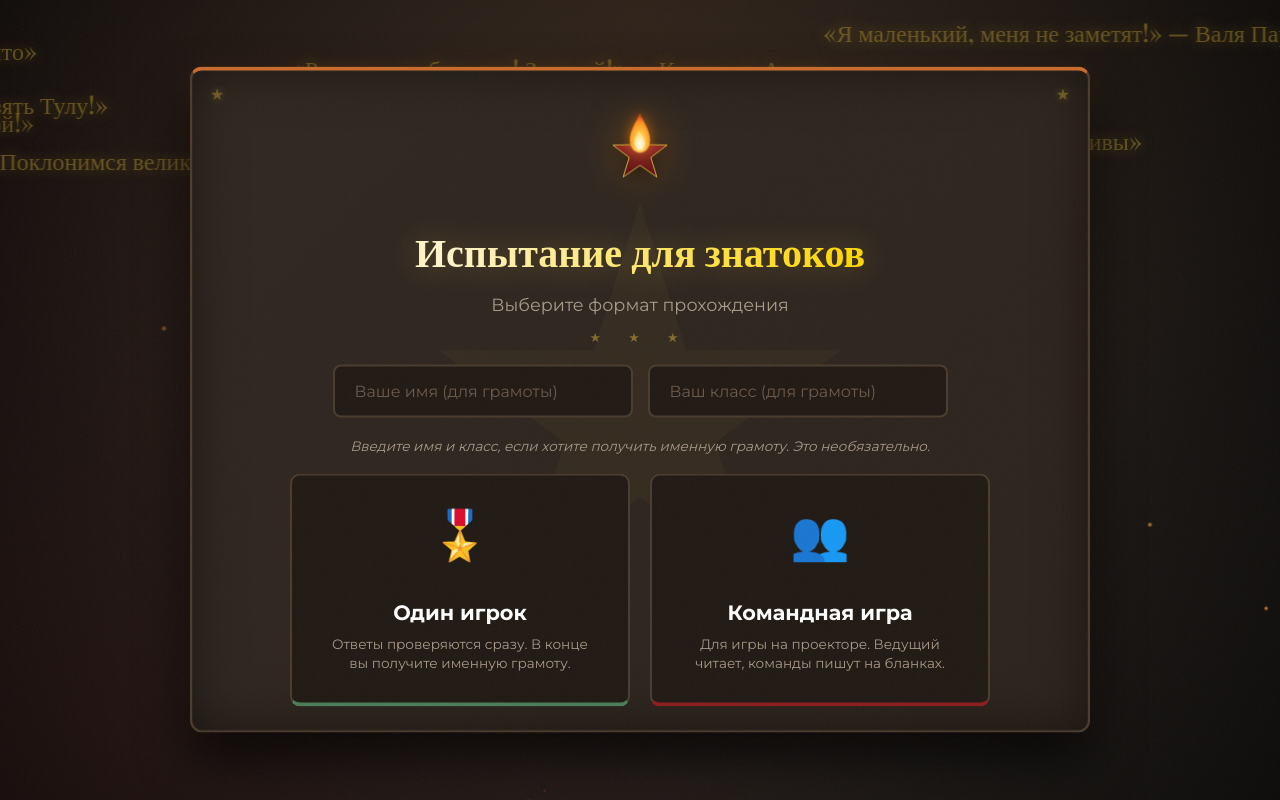
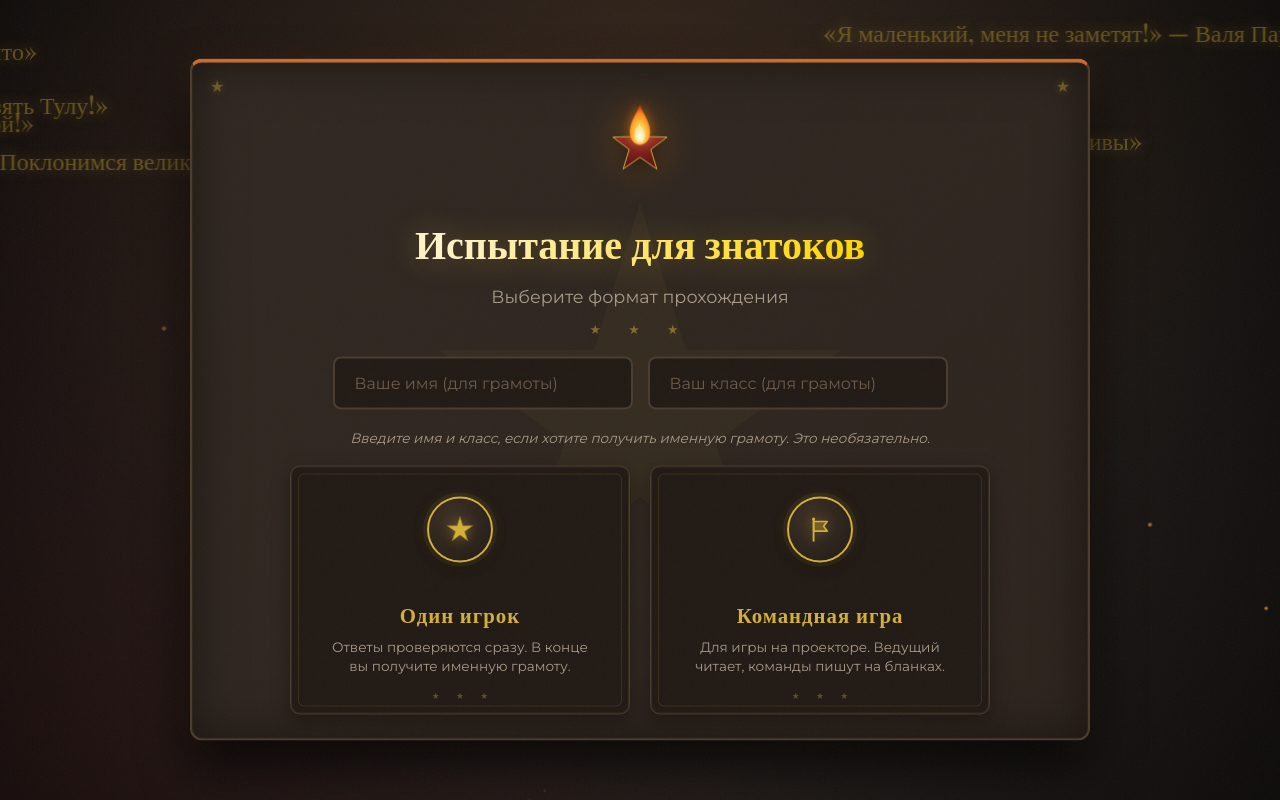
Before and after one commit to annyp4st/tula-quiz-wow, a plain HTML site: page index.html in a window 1280 px wide. Drawn offline with nearby package versions, Linux system fonts and the light colour scheme; a web font is replaced by a local one.

Commit message:
Update index.html

```diff
--- a/index.html
+++ b/index.html
@@ -132,16 +132,28 @@
 
         .mode-buttons { display: flex; gap: 20px; justify-content: center; flex-wrap: wrap; }
         .mode-btn {
-            background: #1f1813; border: 2px solid var(--border-color); padding: 30px; border-radius: 10px;
+            background: #1f1813; border: 1px solid var(--border-color); padding: 30px 30px 38px; border-radius: 10px;
             cursor: pointer; transition: all 0.3s; flex: 1; min-width: 250px; max-width: 340px;
             display: flex; flex-direction: column; align-items: center; text-align: center;
+            position: relative;
+            box-shadow: inset 0 0 0 1px rgba(212, 175, 55, 0.1), 0 6px 18px rgba(0,0,0,0.35);
         }
-        .mode-btn:hover { border-color: var(--accent-gold); background: #2b221b; transform: translateY(-5px); box-shadow: 0 10px 20px rgba(0,0,0,0.5), 0 0 20px rgba(212, 175, 55, 0.1); }
-        .mode-btn .icon { font-size: 3rem; margin-bottom: 15px; }
-        .mode-btn h3 { color: #fff; margin-bottom: 10px; font-size: 1.3rem; }
+        .mode-btn::before { content: ''; position: absolute; inset: 7px; border: 1px solid rgba(212, 175, 55, 0.15); border-radius: 6px; pointer-events: none; transition: border-color 0.3s; }
+        .mode-btn::after { content: '★ ★ ★'; position: absolute; bottom: 13px; left: 50%; transform: translateX(-50%); font-size: 0.55rem; letter-spacing: 7px; padding-left: 7px; color: rgba(212, 175, 55, 0.35); pointer-events: none; }
+        .mode-btn:hover { border-color: var(--accent-gold); background: #2b221b; transform: translateY(-5px); box-shadow: inset 0 0 0 1px rgba(212, 175, 55, 0.2), 0 10px 20px rgba(0,0,0,0.5), 0 0 25px rgba(212, 175, 55, 0.15); }
+        .mode-btn:hover::before { border-color: rgba(212, 175, 55, 0.45); }
+        .mode-btn .icon {
+            font-size: 1.9rem; width: 66px; height: 66px; margin-bottom: 16px;
+            display: flex; align-items: center; justify-content: center;
+            background: radial-gradient(circle at 35% 30%, #3a2d22, #1f1813);
+            border: 2px solid var(--accent-gold); border-radius: 50%;
+            box-shadow: 0 0 0 4px rgba(212, 175, 55, 0.08), 0 4px 12px rgba(0,0,0,0.5), 0 0 16px rgba(212, 175, 55, 0.15);
+            transition: all 0.3s;
+        }
+        .mode-btn .icon svg { width: 32px; height: 32px; display: block; filter: drop-shadow(0 0 6px rgba(212, 175, 55, 0.4)); }
+        .mode-btn:hover .icon { transform: scale(1.08); box-shadow: 0 0 0 5px rgba(212, 175, 55, 0.12), 0 4px 12px rgba(0,0,0,0.5), 0 0 28px rgba(212, 175, 55, 0.4); }
+        .mode-btn h3 { color: var(--accent-gold); font-family: 'Playfair Display', serif; letter-spacing: 1px; margin-bottom: 10px; font-size: 1.3rem; }
         .mode-btn p { font-size: 0.85rem; color: var(--text-muted); margin: 0; line-height: 1.4; }
-        .mode-btn.solo-btn { border-bottom: 4px solid var(--accent-green); }
-        .mode-btn.team-btn { border-bottom: 4px solid var(--accent-red); }
 
         /* === ВОПРОСЫ === */
         .quiz-header { display: flex; justify-content: space-between; align-items: center; margin-bottom: 15px; padding-bottom: 12px; border-bottom: 1px dashed var(--border-color); }
@@ -537,12 +549,16 @@
 
             <div class="mode-buttons">
                 <div class="mode-btn solo-btn" onclick="startQuiz('solo')">
-                    <div class="icon">🎖️</div>
+                    <div class="icon">
+                        <svg viewBox="0 0 40 40"><polygon points="20,4 23.6,15.3 35.9,15.3 25.9,22.6 29.7,34 20,27 10.3,34 14.1,22.6 4.1,15.3 16.4,15.3" fill="#d4af37" stroke="#8a6d1f" stroke-width="1" stroke-linejoin="round"/></svg>
+                    </div>
                     <h3>Один игрок</h3>
                     <p>Ответы проверяются сразу. В конце вы получите именную грамоту.</p>
                 </div>
                 <div class="mode-btn team-btn" onclick="startQuiz('team')">
-                    <div class="icon">👥</div>
+                    <div class="icon">
+                        <svg viewBox="0 0 40 40"><path d="M12 34 V8" stroke="#d4af37" stroke-width="2.4" stroke-linecap="round"/><path d="M12 10 h17 l-4.5 6 4.5 6 H12 Z" fill="rgba(212,175,55,0.3)" stroke="#d4af37" stroke-width="2" stroke-linejoin="round"/><circle cx="12" cy="7" r="2" fill="#d4af37"/></svg>
+                    </div>
                     <h3>Командная игра</h3>
                     <p>Для игры на проекторе. Ведущий читает, команды пишут на бланках.</p>
                 </div>
```
